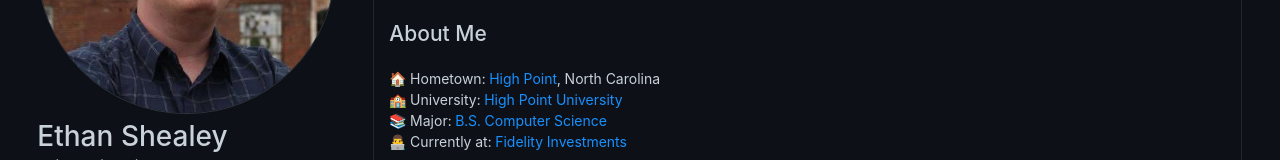
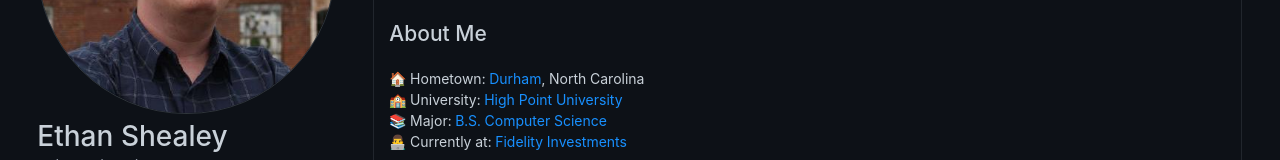
Before and after one commit to ethanshealey/react-github-profile-theme-portfolio, a React (Create React App) app: page / in a window 1280 px wide. Shown: the part 203-363 px from the top of the page. Built offline with nearby package versions, Linux system fonts and the light colour scheme.

Commit message:
update about me

```diff
--- a/src/Components/Overview/index.js
+++ b/src/Components/Overview/index.js
@@ -15,7 +15,7 @@ const Overview = () => {
         <div className="overview-content">
           <h2>About Me</h2>
           <br />
-          <p className="about-me-item">🏠 Hometown: <a href="https://www.google.com/maps/place/High+Point,+NC/@35.9996099,-80.0537088,12z/data=!3m1!4b1!4m5!3m4!1s0x88530bc771b841eb:0xf2ee8a2d049910df!8m2!3d35.9556923!4d-80.0053176" target="_blank">High Point</a>, North Carolina</p>
+          <p className="about-me-item">🏠 Hometown: <a href="https://www.durhamnc.gov/" target="_blank">Durham</a>, North Carolina</p>
           <p className="about-me-item">🏫 University: <a href="https://www.highpoint.edu/" target="_blank">High Point University</a></p>
           <p className="about-me-item">📚 Major: <a href="https://www.highpoint.edu/computerscience/" target="_blank">B.S. Computer Science</a></p>
           <p className="about-me-item">👨‍💻 Currently at: <a href="https://fidelity.com" target="_blank">Fidelity Investments</a></p>
```
